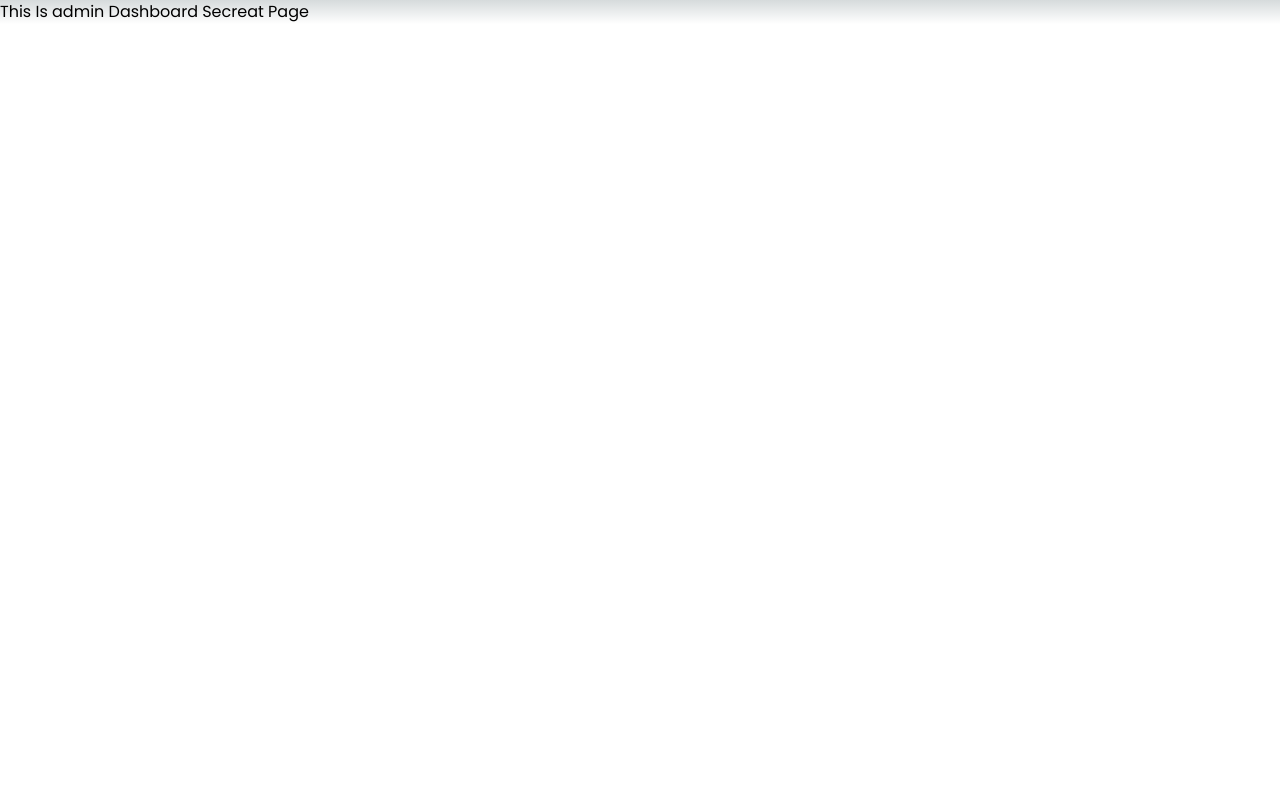
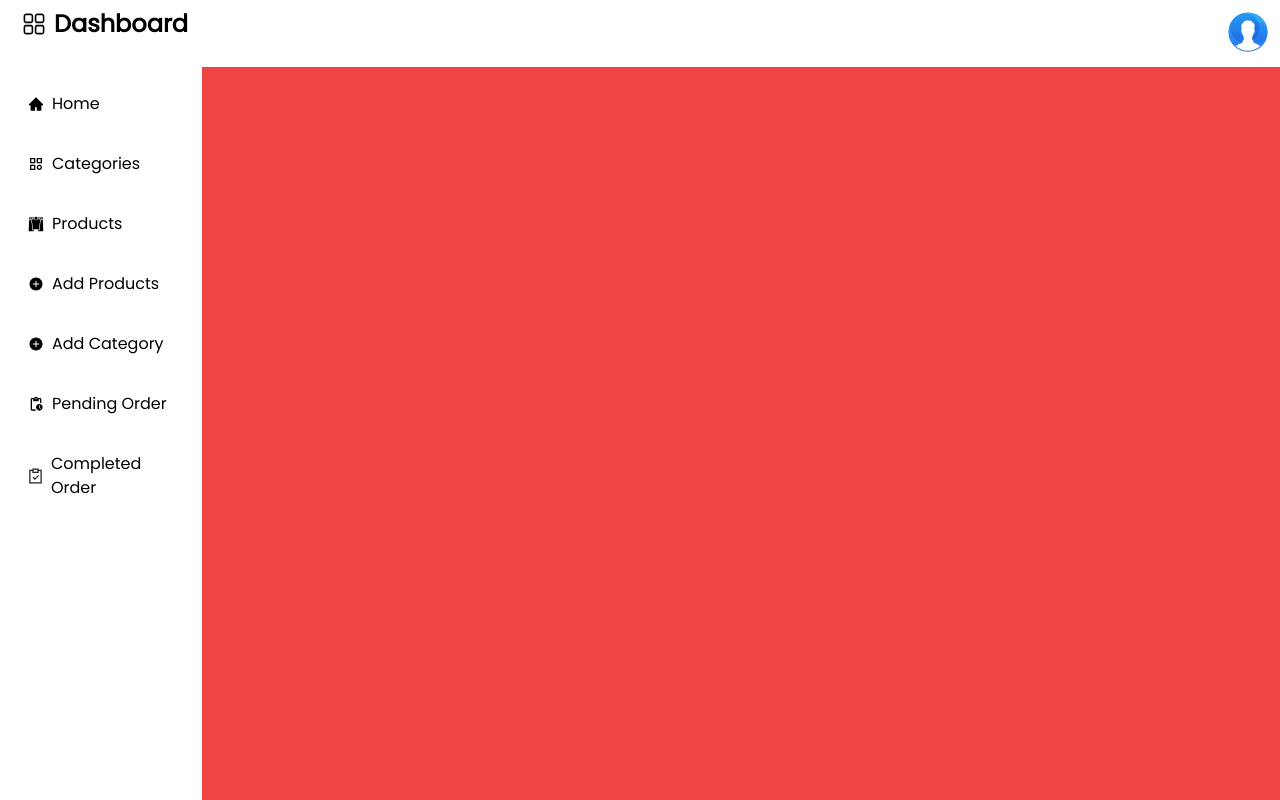
Before and after one commit to LogicLayer07/nextjs-ecommerce, a Next.js app: page /Dashboard in a window 1280 px wide. Built offline with nearby package versions, Linux system fonts and the light colour scheme.

Commit message:
adding Ui loader in Auth + creating admin dashboard , Sidebar +  navbar

```diff
--- a/src/app/Dashboard/page.tsx
+++ b/src/app/Dashboard/page.tsx
@@ -3,14 +3,21 @@
 import { RootState } from '@/Store/store';
 import Cookies from 'js-cookie'
 import { useRouter } from 'next/navigation'
-import React , {useEffect} from 'react'
+import React, { useEffect } from 'react'
 import { useSelector } from 'react-redux';
+import AdminNavbar from '@/components/AdminNavbar';
+import AdminSidebar from '@/components/AdminSidebar';
 
 export default function Dashboard() {
 
 
 
   return (
-    <div>This Is admin Dashboard Secreat Page </div>
+    <div className='w-full h-screen flex  bg-base-200'>
+      <AdminSidebar />
+      <div className='w-full h-full bg-red-500'>
+        <AdminNavbar />
+      </div>
+    </div>
   )
 }
--- a/src/app/auth/register/page.tsx
+++ b/src/app/auth/register/page.tsx
@@ -8,6 +8,7 @@ import { register_me } from '@/Services/auth';
 import { useRouter } from 'next/navigation';
 import Cookies from 'js-cookie';
 import Navbar from '@/components/Navbar';
+import { TailSpin } from 'react-loader-spinner';
 
 
 export default function  Register (){
@@ -26,10 +27,12 @@ export default function  Register (){
 
   const [formData, setFormData] = useState({ email: "", password: "" , name : "" });
   const [error, setError] = useState({ email: "", password: "", name: '' });
+  const [loading , setLoding] = useState(false);
 
   const handleSubmit = async (event: FormEvent<HTMLFormElement>) => {
 
     event.preventDefault();
+    setLoding(true);
     if (!formData.email) {
       setError({ ...error, email: "Email Field is Required" })
       return;
@@ -45,12 +48,14 @@ export default function  Register (){
 
     const data = await register_me(formData);
     if (data.success) {
+      setLoding(false);
       toast.success(data.message);
       setTimeout(() => {
         router.push('/auth/login');
       }, 2000);
     }
     else {
+      setLoding(false);
       toast.error(data.message);
     }
   }
@@ -90,7 +95,22 @@ export default function  Register (){
                 }
               </div>
 
-              <button type="submit" className="w-full text-white bg-orange-600 hover:bg-orange-700 focus:ring-4 focus:outline-none focus:ring-orange-300 font-medium rounded-lg text-sm px-5 py-2.5 text-center ">Sign Up</button>
+              {
+                                    loading ? <button type="button" className="w-full flex items-center justify-center text-white bg-orange-600 hover:bg-orange-700 focus:ring-4 focus:outline-none focus:ring-orange-300 font-medium rounded-lg text-sm px-5 py-2.5 text-center dark:bg-orange-600 dark:hover:bg-orange-700 dark:focus:ring-orange-800">
+                                        <TailSpin
+                                            height="20"
+                                            width="20"
+                                            color="white"
+                                            ariaLabel="tail-spin-loading"
+                                            radius="1"
+                                            wrapperStyle={{}}
+                                            wrapperClass=""
+                                            visible={true}
+                                        />
+                                        </button> : <button type="submit" className="w-full text-white bg-orange-600 hover:bg-orange-700 focus:ring-4 focus:outline-none focus:ring-orange-300 font-medium rounded-lg text-sm px-5 py-2.5 text-center dark:bg-orange-600 dark:hover:bg-orange-700 dark:focus:ring-orange-800">Sign up</button>
+                                }
+
+
               <p className="text-sm  text-gray-500 ">
                 Already have an account  <Link href="/auth/login" className="font-medium text-orange-600 hover:underline ">Sign In</Link>
               </p>
--- /dev/null
+++ b/src/components/AdminNavbar.tsx
@@ -0,0 +1,38 @@
+import Cookies from 'js-cookie'
+import Image from 'next/image'
+import Link from 'next/link'
+import React from 'react'
+
+export default function AdminNavbar() {
+
+    const handleLogout = () => {
+        Cookies.remove('token')
+        localStorage.removeItem('user')
+    }
+
+    return (
+        <div className="navbar bg-base-100">
+            <div className="flex-1">
+            </div>
+            <div className="flex-none">
+                <div className="dropdown dropdown-end">
+                    <label tabIndex={0} className="btn btn-ghost btn-circle avatar">
+                        <div className="w-10 relative rounded-full">
+                            <Image className='rounded-full' fill alt='none' src="/profile.jpg" />
+                        </div>
+                    </label>
+                    <ul tabIndex={0} className="menu menu-compact dropdown-content mt-3 p-2 shadow bg-base-100 rounded-box w-52">
+                        <li>
+                            <Link href={''} className="justify-between">
+                                Profile
+                                <span className="badge">New</span>
+                            </Link>
+                        </li>
+                        <li onClick={handleLogout}><Link href={''}>Logout</Link></li>
+
+                    </ul>
+                </div>
+            </div>
+        </div>
+    )
+}
--- /dev/null
+++ b/src/components/AdminSidebar.tsx
@@ -0,0 +1,32 @@
+import Link from 'next/link'
+import React from 'react'
+import { RxDashboard } from 'react-icons/rx'
+import { AiFillHome } from 'react-icons/ai'
+import { BiCategory } from 'react-icons/bi'
+import { GiLoincloth } from 'react-icons/gi'
+import { IoIosAddCircle } from 'react-icons/io'
+import { MdOutlinePendingActions } from 'react-icons/md'
+import { GrCompliance } from 'react-icons/gr'
+
+
+export default function AdminSidebar() {
+    return (
+        <div className='w-60 bg-white h-full'>
+            <div className='w-full text-center py-2 px-2 h-20'>
+                <h1 className='flex text-2xl font-semibold items-center justify-center'><RxDashboard className='mx-2' /> Dashboard</h1>
+            </div>
+            <div className='w-full '>
+                <ul className='flex px-4 flex-col items-start justify-center'>
+                    <li className='py-3 px-1 mb-3'><Link href={''} className='flex items-center justify-center'> <AiFillHome className='mx-2' /> Home</Link></li>
+                    <li className='py-3 px-1 mb-3'><Link href={''} className='flex items-center justify-center'> <BiCategory className='mx-2' />  Categories</Link></li>
+                    <li className='py-3 px-1 mb-3'><Link href={''} className='flex items-center justify-center'> <GiLoincloth className='mx-2' />  Products</Link></li>
+                    <li className='py-3 px-1 mb-3'><Link href={''} className='flex items-center justify-center'> <IoIosAddCircle className='mx-2' /> Add Products</Link></li>
+                    <li className='py-3 px-1 mb-3'><Link href={''} className='flex items-center justify-center'> <IoIosAddCircle className='mx-2' /> Add Category</Link></li>
+                    <li className='py-3 px-1 mb-3'><Link href={''} className='flex items-center justify-center'> <MdOutlinePendingActions className='mx-2' /> Pending Order</Link></li>
+                    <li className='py-3 px-1 mb-3'><Link href={''} className='flex items-center justify-center'> <GrCompliance className='mx-2' /> Completed Order</Link></li>
+                </ul>
+            </div>
+
+        </div>
+    )
+}
--- a/src/components/Navbar.tsx
+++ b/src/components/Navbar.tsx
@@ -36,9 +36,9 @@ export default function Navbar() {
                 <div className="flex-none">
                     <button onClick={() => router.push('/auth/login')} className='btn mx-2'>Login</button>
                     <div className="dropdown dropdown-end">
-                        <label tabIndex={0} className="btn btn-ghost btn-circle">
+                        <label tabIndex={0} className="btn btn-active ">
                             <div className="indicator">
-                                <svg xmlns="http://www.w3.org/2000/svg" className="h-5 w-5 text-white md:text-black" fill="none" viewBox="0 0 24 24" stroke="currentColor"><path strokeLinecap="round" strokeLinejoin="round" strokeWidth="2" d="M3 3h2l.4 2M7 13h10l4-8H5.4M7 13L5.4 5M7 13l-2.293 2.293c-.63.63-.184 1.707.707 1.707H17m0 0a2 2 0 100 4 2 2 0 000-4zm-8 2a2 2 0 11-4 0 2 2 0 014 0z" /></svg>
+                                <svg xmlns="http://www.w3.org/2000/svg" className="h-5 w-5 text-white " fill="none" viewBox="0 0 24 24" stroke="currentColor"><path strokeLinecap="round" strokeLinejoin="round" strokeWidth="2" d="M3 3h2l.4 2M7 13h10l4-8H5.4M7 13L5.4 5M7 13l-2.293 2.293c-.63.63-.184 1.707.707 1.707H17m0 0a2 2 0 100 4 2 2 0 000-4zm-8 2a2 2 0 11-4 0 2 2 0 014 0z" /></svg>
                                 <span className="badge badge-sm indicator-item">8</span>
                             </div>
                         </label>
```
Also changed, not shown: src/app/auth/login/page.tsx (+26 -9 lines), src/app/auth/reset/page.tsx (+24 -5 lines), public/profile.jpg (added), src/app/globals.css (line endings or trailing spaces).
